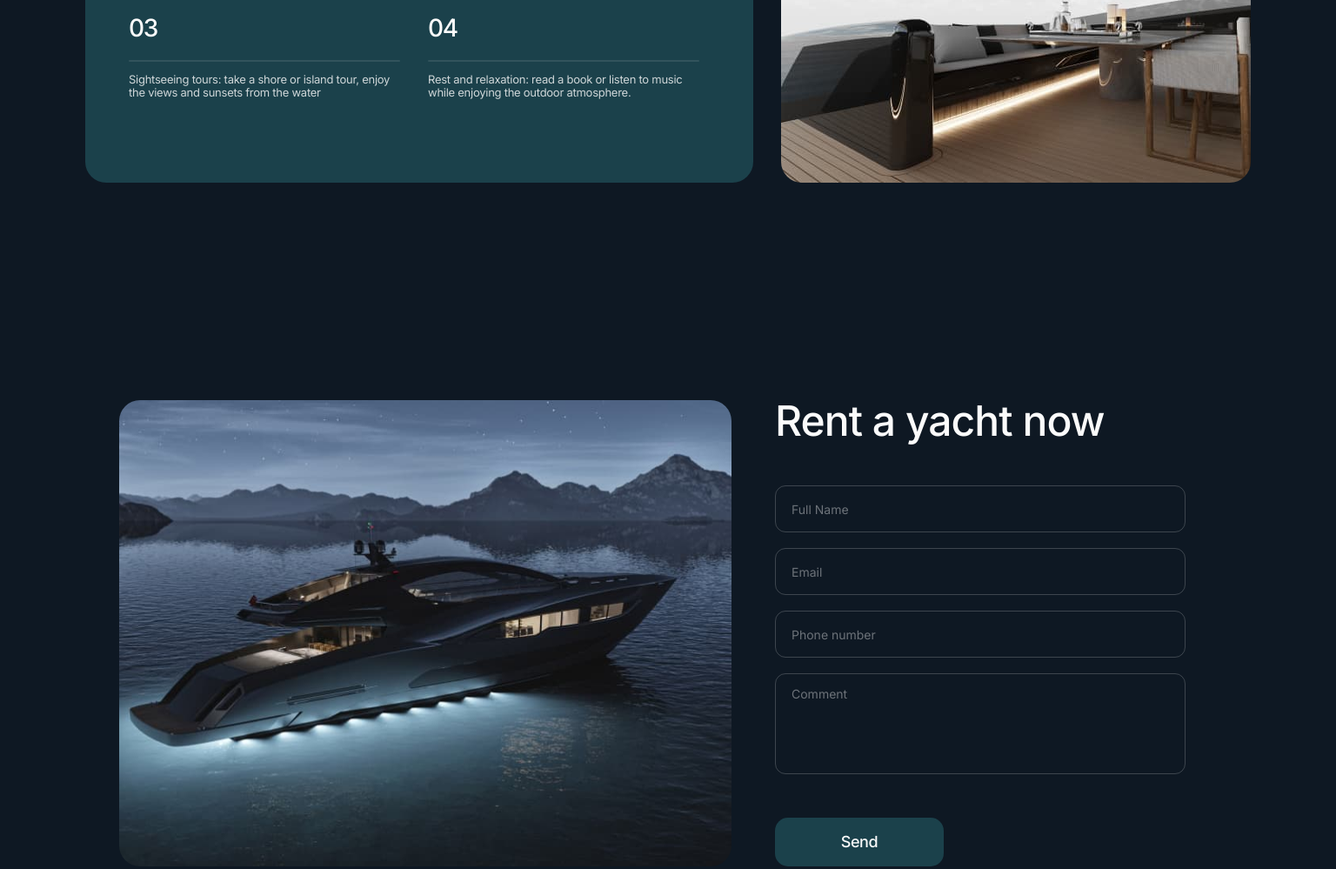
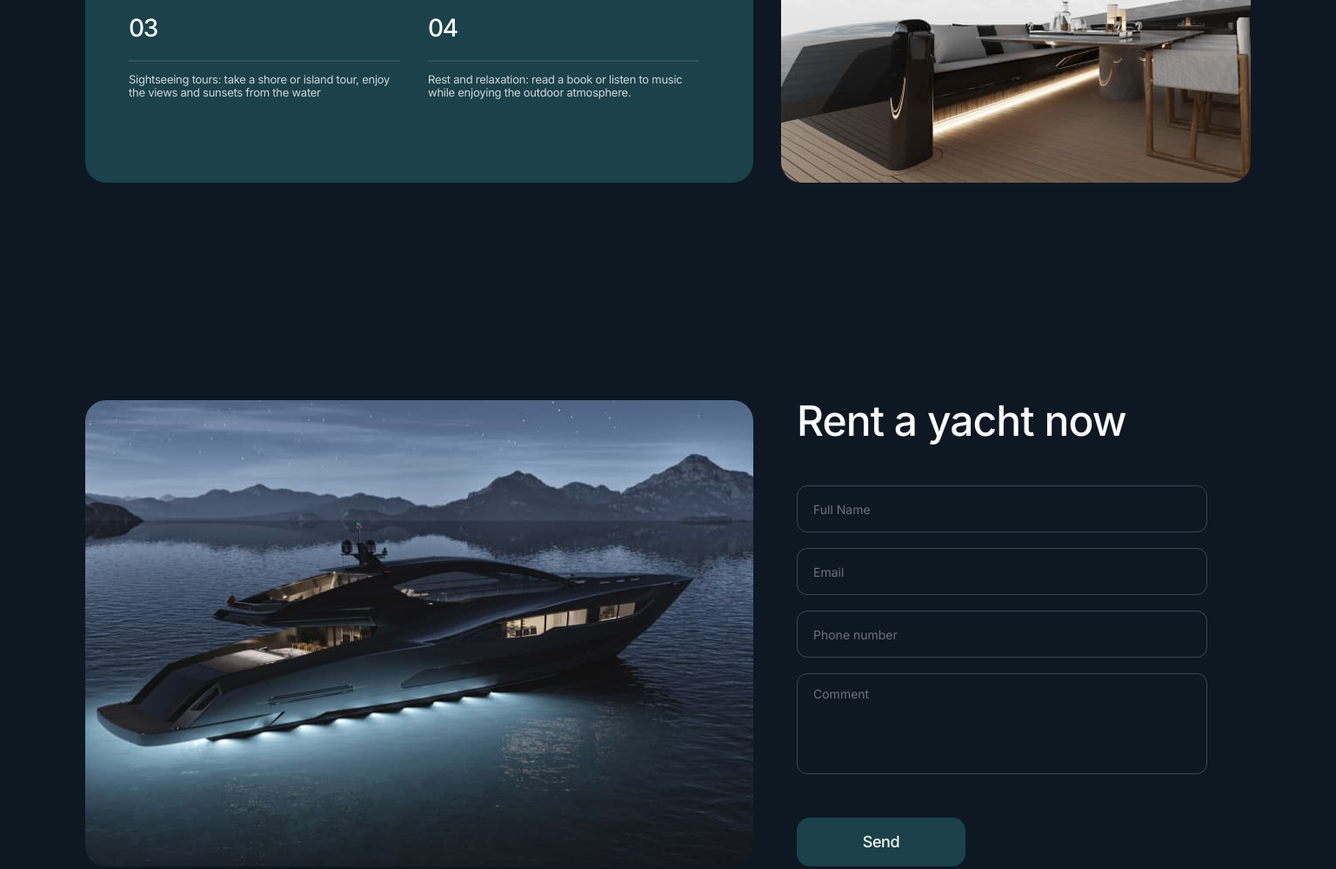
Before and after one commit to Nippondanso/project-TeamWork, a website built with Vite: page src/index.html in a window 1536 px wide. Shown: the part 1786-2785 px from the top of the page at 87% size. Built offline with nearby package versions, Linux system fonts and the light colour scheme.

Commit message:
Update rent-yacht.css

```diff
--- a/src/css/css_partials/rent-yacht.css
+++ b/src/css/css_partials/rent-yacht.css
@@ -3,6 +3,7 @@
   display: flex;
   justify-content: center;
   padding-top: 80px;
+  margin: 0 auto;
 }
 
 .rent-yacht-container {
@@ -10,6 +11,7 @@
   flex-direction: column;
   align-items: center;
   max-width: 335px;
+  padding: 0;
 }
 
 .rent-yacht-text {
@@ -156,6 +158,7 @@
   .rent-yacht-container {
     flex-direction: row-reverse;
     max-width: 1180px;
+    gap: 50px;
   }
 
   .rent-yacht-text {
@@ -163,19 +166,21 @@
   }
 
   .rent-yacht-img {
-    max-width: 658px;
+    width: 658px;
     height: 536px;
-    margin-right: 50px;
   }
 }
 
 @media screen and (min-width: 1440px) {
+  .rent-yacht {
+    padding-right: 50px;
+  }
   .rent-yacht-container {
     max-width: 1290px;
   }
 
   .rent-yacht-img {
-    max-width: 768px;
+    width: 768px;
     height: 536px;
   }
 }
```
